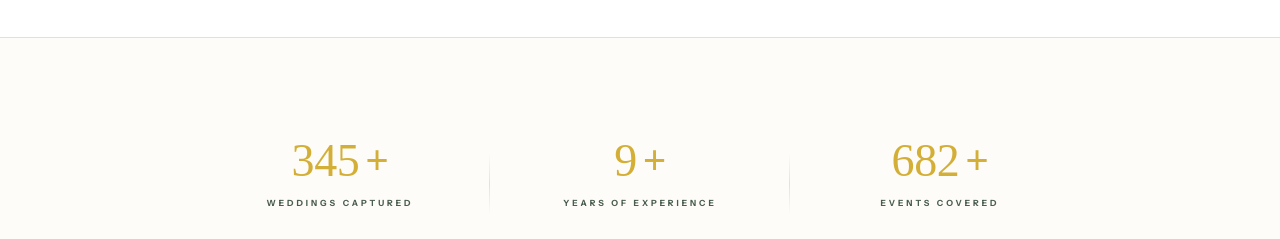
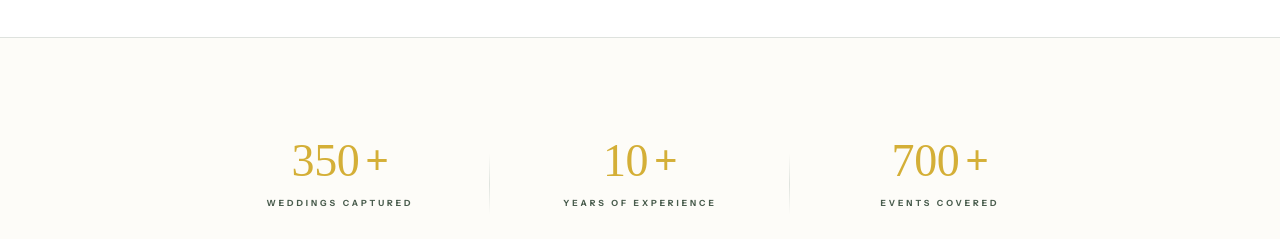
Before and after one commit to thelumoraweddings-netizen/the-lumora-weddings, a React (Vite) app in the folder client/: page / in a window 1280 px wide. Shown: the part 2340-2579 px from the top of the page. Built offline with nearby package versions, Linux system fonts and the light colour scheme; no server answers; a web font is replaced by a local one.

Commit message:
Speed up number counter animation in milestones section

```diff
--- a/client/src/pages/Home.jsx
+++ b/client/src/pages/Home.jsx
@@ -90,7 +90,7 @@ const StatItem = ({ target, label, bg, suffix = '+', delay = 0 }) => {
   useEffect(() => {
     if (isInView) {
       const controls = animate(0, target, {
-        duration: 3,
+        duration: 1.2,
         delay: delay * 0.1, // Staggered count-up
         ease: [0.16, 1, 0.3, 1],
         onUpdate: (value) => setCount(Math.floor(value)),
```
